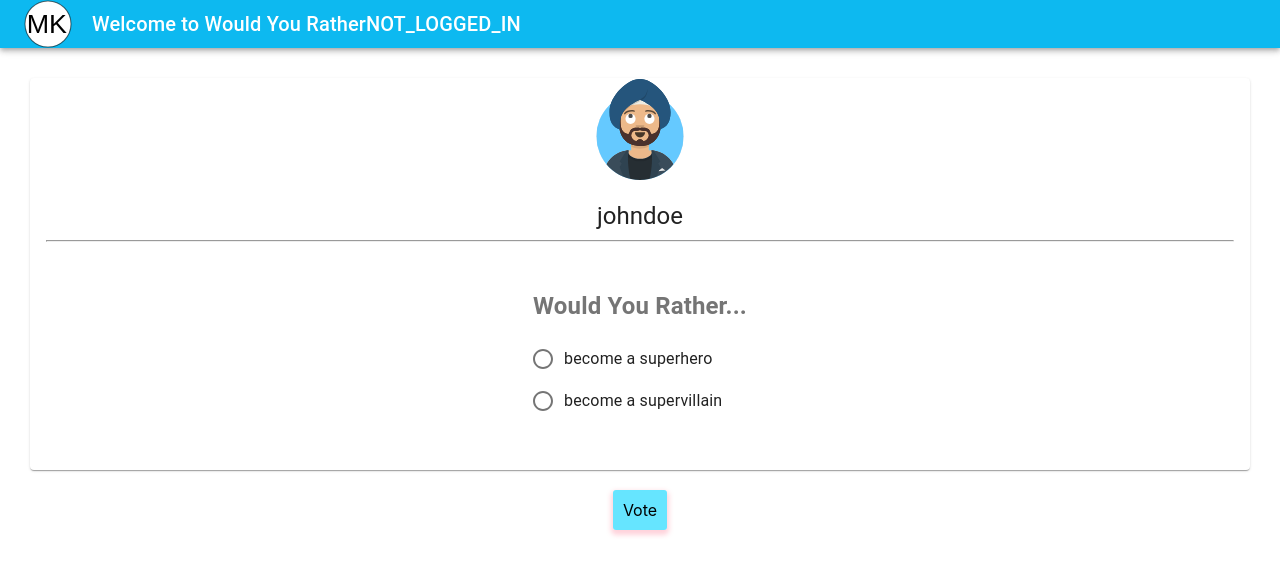
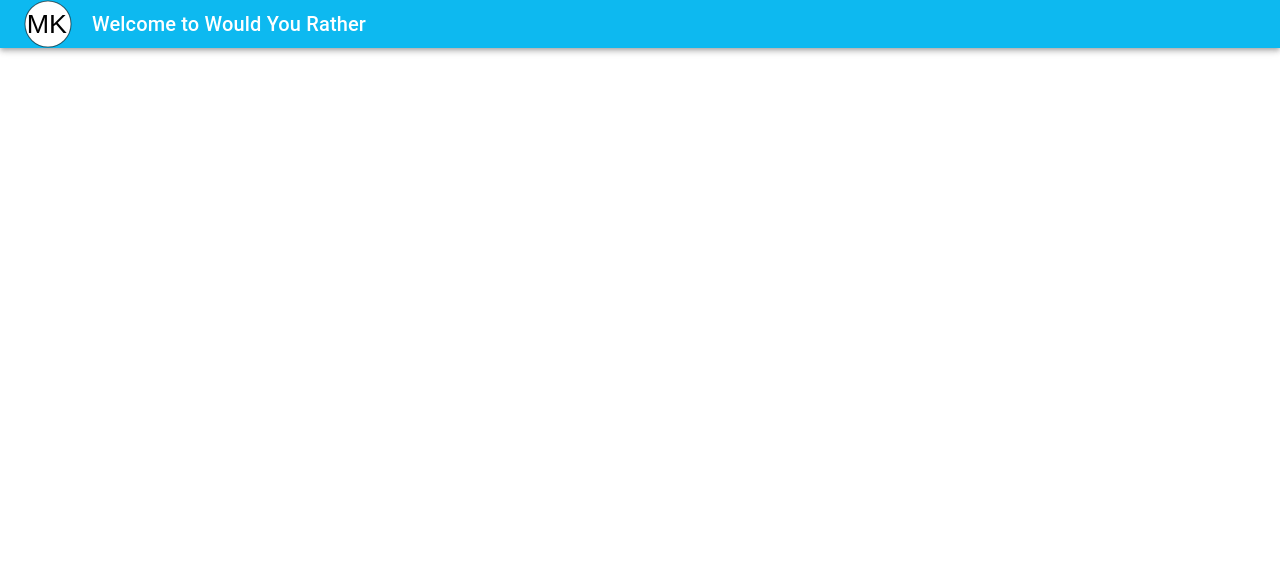
Before and after one commit to MKortmann/wouldyourather, a React (Create React App) app: page /root/questions/6ni6ok3ym7mf1p33lnez in a window 1280 px wide. Shown: the top 576 px of the page. Built offline with nearby package versions, Linux system fonts and the light colour scheme.

Commit message:
refactor: code refactor

```diff
--- a/src/App.js
+++ b/src/App.js
@@ -3,8 +3,8 @@ import './App.css';
 import Appbar from "./components/Appbar";
 import Welcome from "./components/Welcome";
 import SignUp from "./components/SignUp";
-import ShowQuestion from "./components/ShowQuestion";
-import ShowQuestionResults from "./components/ShowQuestionResults";
+import QuestionShow from "./containers/Questions/QuestionShow";
+import QuestionShowResults from "./containers/Questions/QuestionShowResults";
 import Checking from "./containers/Checking";
 import Root from "./containers/Root";
 import {BrowserRouter, Switch, Route} from "react-router-dom";
@@ -56,12 +56,13 @@ function App(props) {
 
   return (
     <div className="App">
-        <Route
-          path={"/"}
-          render = { props => (
+
     <Appbar loggedInStatus={loggedInStatus} handleLogOut={handleLogOut}/>
-          )}/>
+
     <Switch>
+
+      { loggedInStatus === "NOT_LOGGED_IN" ?
+
       <Route
         exact
         path={"/"}
@@ -69,35 +70,42 @@ function App(props) {
           <Welcome loggedInStatus={loggedInStatus}/>
         )}
       />
+
+      :
+
+      <Route
+        exact
+        path={"/questions/"}
+        render = { props => (
+          <Root loggedInStatus={loggedInStatus}/>
+        )}
+      />
+      }
+
       <Route
         path={"/signUp"}
         render = { props => (
           <SignUp loggedInStatus={loggedInStatus}/>
         )}
       />
+
       <Route
         path={"/checking"}
         render = { props => (
           <Checking handleLogin={handleLogin} loggedInStatus={loggedInStatus}/>
         )}
       />
+
       <Route
-          exact
-          path={"/root/questions/"}
-          render = { props => (
-            <Root loggedInStatus={loggedInStatus}/>
+        path={"/questions/:question_id/:answer"}
+        render = { (props) => (
+          <QuestionShowResults {...props} questions={questions} user={users} loggedInStatus={loggedInStatus} />
         )}
       />
       <Route
-          path={"/root/questions/:question_id/:answer"}
+        path={"/questions/:question_id"}
         render = { (props) => (
-            <ShowQuestionResults {...props} questions={questions} user={users} loggedInStatus={loggedInStatus} />
-          )}
-        />
-        <Route
-          path={"/root/questions/:question_id"}
-          render = { (props) => (
-            <ShowQuestion {...props} questions={questions} user={users} loggedInStatus={loggedInStatus} />
+          <QuestionShow {...props} questions={questions} user={users} loggedInStatus={loggedInStatus} />
         )}
       />
       </Switch>
--- a/src/components/Appbar.js
+++ b/src/components/Appbar.js
@@ -32,7 +32,6 @@ export default function DenseAppBar(props) {
       <React.Fragment>
         <Typography variant="h6" color="inherit" className={classes.tab} >
           Welcome to Would You Rather
-          {props.loggedInStatus}
         </Typography>
       </React.Fragment>
     )
@@ -58,7 +57,6 @@ export default function DenseAppBar(props) {
       )
   }
 
-
   return (
     <div className={classes.root}>
       <AppBar position="static">
--- a/src/components/Welcome.js
+++ b/src/components/Welcome.js
@@ -53,7 +53,6 @@ export default function ServerModal(props) {
       >
         <div className={classes.paper}>
           <h2 id="server-modal-title">Welcome To Would You Rather</h2>
-          <p> {props.loggedInStatus}</p>
           <Select select={props.select} authUser={props.authUser}/>
           <hr/><br/>
           <Link to="/checking" style={buttonStyle} >SignIn</Link>
--- a/src/containers/Checking.js
+++ b/src/containers/Checking.js
@@ -10,7 +10,7 @@ const Checking = (props) => {
 
   // get the data from localStorage
   useEffect(() => {
-    debugger
+
     const fullName = JSON.parse(localStorage.getItem("fullName"));
     const userName = JSON.parse(localStorage.getItem("userName"));
     const eMail = JSON.parse(localStorage.getItem("eMail"));
@@ -49,7 +49,7 @@ const Checking = (props) => {
     console.log(status);
     props.handleLogin("LOGGED_IN")
     setTimeout(() => {
-      props.history.push("/root/questions") //doing redirect here.
+      props.history.push("/questions") //doing redirect here.
     }, 200)
 
 
--- a/src/containers/QuestionCard.js
+++ b/src/containers/Questions/QuestionCard.js
@@ -3,7 +3,7 @@ import { makeStyles } from '@material-ui/core/styles';
 import Card from '@material-ui/core/Card';
 import CardActionArea from '@material-ui/core/CardActionArea';
 import CardContent from '@material-ui/core/CardContent';
-import Button from '../components/Button';
+import Button from '../../components/Button';
 import Typography from '@material-ui/core/Typography';
 import { Link } from "react-router-dom";
 // import { withRouter } from 'react-router-dom';
@@ -60,20 +60,10 @@ function QuestionCard(props) {
     </Card>
   )
 
-
-
-
-  // const changeState = () => {
-  //   setShowCard(true);
-  //   console.log(showCard);
-  //   props.history.push(`/root/questions/${props.item.id}`) //doing redirect here.
-  //
-  // }
-
   return (
     <React.Fragment>
       { componentCard }
-      <Link to={`/root/questions/${props.item.id}`} style={buttonStyle}>View Question</Link>
+      <Link to={`/questions/${props.item.id}`} style={buttonStyle}>View Question</Link>
     </React.Fragment>
   );
 }
--- a/src/components/ShowQuestion.js
+++ b/src/containers/Questions/QuestionShow.js
@@ -4,11 +4,11 @@ import CardActionArea from '@material-ui/core/CardActionArea';
 import CardContent from '@material-ui/core/CardContent';
 import Typography from '@material-ui/core/Typography';
 import { makeStyles } from '@material-ui/core/styles';
-import SVGtylermcginnis from "../avatars/tylermcginnis.svg";
-import SVGsarahedo from "../avatars/sarahedo.svg";
-import SVGjohndoe from "../avatars/johndoe.svg";
-import SVGmarcelo from "../avatars/johndoe.svg";
-import Button from "./Button";
+import SVGtylermcginnis from "../../avatars/tylermcginnis.svg";
+import SVGsarahedo from "../../avatars/sarahedo.svg";
+import SVGjohndoe from "../../avatars/johndoe.svg";
+import SVGmarcelo from "../../avatars/johndoe.svg";
+import Button from "../../components/Button";
 import { Link } from "react-router-dom";
 
 
@@ -18,7 +18,7 @@ import FormControlLabel from '@material-ui/core/FormControlLabel';
 import FormControl from '@material-ui/core/FormControl';
 import FormLabel from '@material-ui/core/FormLabel';
 
-const ShowQuestion = (props) => {
+const QuestionShow = (props) => {
 
   const useStyles = makeStyles( theme => ({
     card: {
@@ -87,7 +87,7 @@ const ShowQuestion = (props) => {
   return (
     <React.Fragment>
       {componentCard}
-      <Link to={`/root/questions/${props.match.params.question_id}/${value}`} style={buttonStyle}>Vote</Link>
+      <Link to={`/questions/${props.match.params.question_id}/${value}`} style={buttonStyle}>Vote</Link>
     </React.Fragment>
   )
 }
@@ -108,4 +108,4 @@ const buttonStyle = {
   marginBottom: "20px"
 }
 
-export default ShowQuestion;
+export default QuestionShow;
--- a/src/components/ShowQuestionResults.js
+++ b/src/containers/Questions/QuestionShowResults.js
@@ -4,12 +4,12 @@ import CardActionArea from '@material-ui/core/CardActionArea';
 import CardContent from '@material-ui/core/CardContent';
 import Typography from '@material-ui/core/Typography';
 import { makeStyles } from '@material-ui/core/styles';
-import SVGtylermcginnis from "../avatars/tylermcginnis.svg";
-import SVGsarahedo from "../avatars/sarahedo.svg";
-import SVGjohndoe from "../avatars/johndoe.svg";
-import SVGmarcelo from "../avatars/johndoe.svg";
+import SVGtylermcginnis from "../../avatars/tylermcginnis.svg";
+import SVGsarahedo from "../../avatars/sarahedo.svg";
+import SVGjohndoe from "../../avatars/johndoe.svg";
+import SVGmarcelo from "../../avatars/johndoe.svg";
 import LinearProgress from '@material-ui/core/LinearProgress';
-import Button from "./Button";
+import Button from "../../components/Button";
 import Checkbox from '@material-ui/core/Checkbox';
 import { Link } from "react-router-dom";
 
@@ -18,9 +18,9 @@ import Grid from '@material-ui/core/Grid';
 
 import Radio from '@material-ui/core/Radio';
 import RadioGroup from '@material-ui/core/RadioGroup';
-import { _saveQuestionAnswer} from "../_DATA";
+import { _saveQuestionAnswer} from "../../_DATA";
 
-const ShowQuestion = (props) => {
+const QuestionShowResults = (props) => {
 
   const useStyles = makeStyles( theme => ({
     root: {
@@ -83,7 +83,7 @@ const ShowQuestion = (props) => {
 
       // SAVING THE QUESTION
       // _saveQuestionAnswer ({ authedUser, qid, answer }) {
-      debugger
+
       // _saveQuestionAnswer ({  authedUser: props.questions[props.match.params.question_id].author,
       //                         qid: props.match.params.question_id,
       //                         answer: option} );
@@ -176,7 +176,7 @@ const ShowQuestion = (props) => {
   return (
     <React.Fragment>
       {componentCard}
-      <Link to={`/root/questions/`} style={buttonStyle}>Back</Link>
+      <Link to={`/questions/`} style={buttonStyle}>Back</Link>
     </React.Fragment>
   )
 }
@@ -197,4 +197,4 @@ const buttonStyle = {
   marginBottom: "20px"
 }
 
-export default ShowQuestion;
+export default QuestionShowResults;
--- a/src/containers/Questions.js
+++ b/src/containers/Questions/Questions.js
@@ -5,7 +5,6 @@ import CardActionArea from '@material-ui/core/CardActionArea';
 import CardActions from '@material-ui/core/CardActions';
 import CardContent from '@material-ui/core/CardContent';
 import CardMedia from '@material-ui/core/CardMedia';
-import Button from '@material-ui/core/Button';
 import Typography from '@material-ui/core/Typography';
 import Question from "./QuestionCard"
 import CssBaseline from '@material-ui/core/CssBaseline';
--- a/src/containers/Root.js
+++ b/src/containers/Root.js
@@ -1,8 +1,10 @@
 import React, { useState, useEffect} from "react";
 import { withRouter } from 'react-router-dom';
-import Questions from "./Questions";
+import Questions from "./Questions/Questions";
 import Button from "../components/Button";
 import { _getUsers, _getQuestions, _saveQuestion, _saveQuestionAnswer } from "../_DATA";
+
+// HERE WE UPDATE OUR STATE
 
 const Root = (props) => {
 
```
Lines whose indentation alone changed are shown as unchanged.
